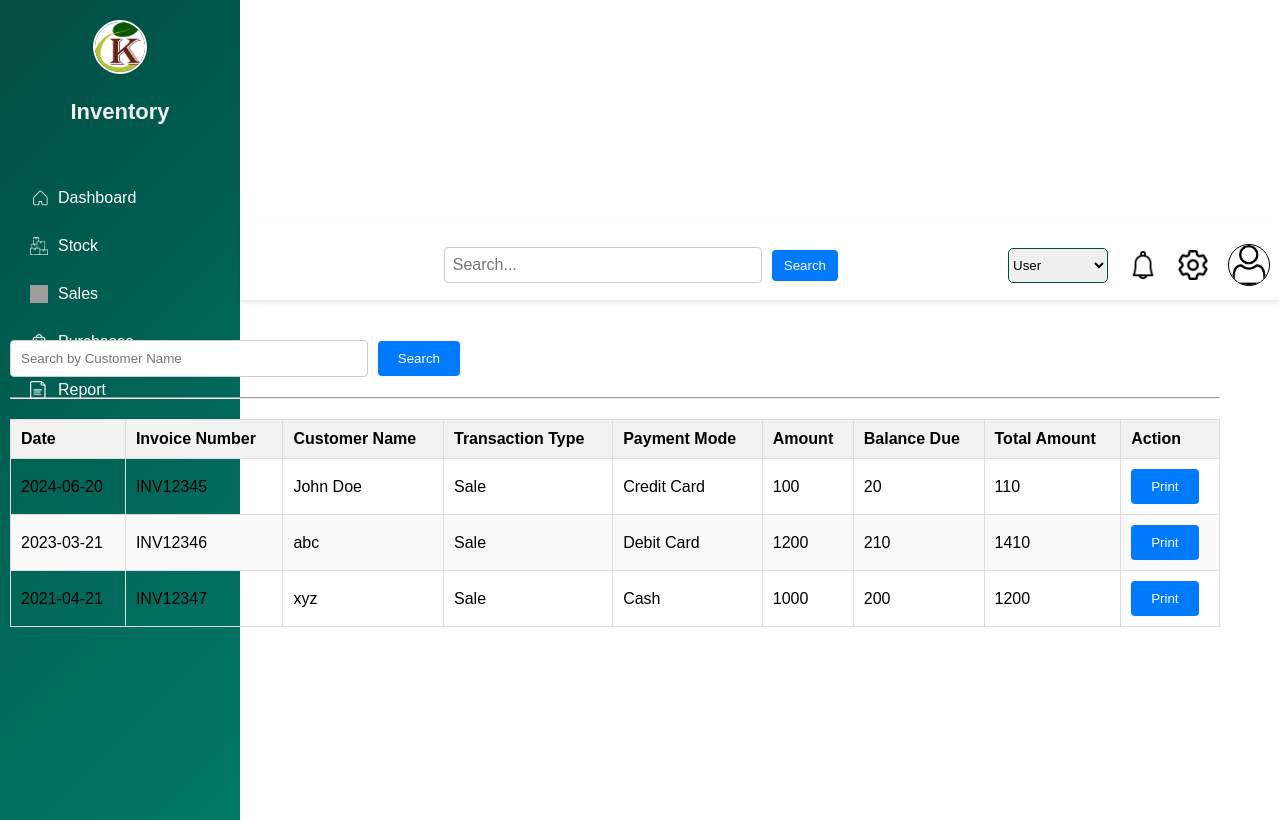
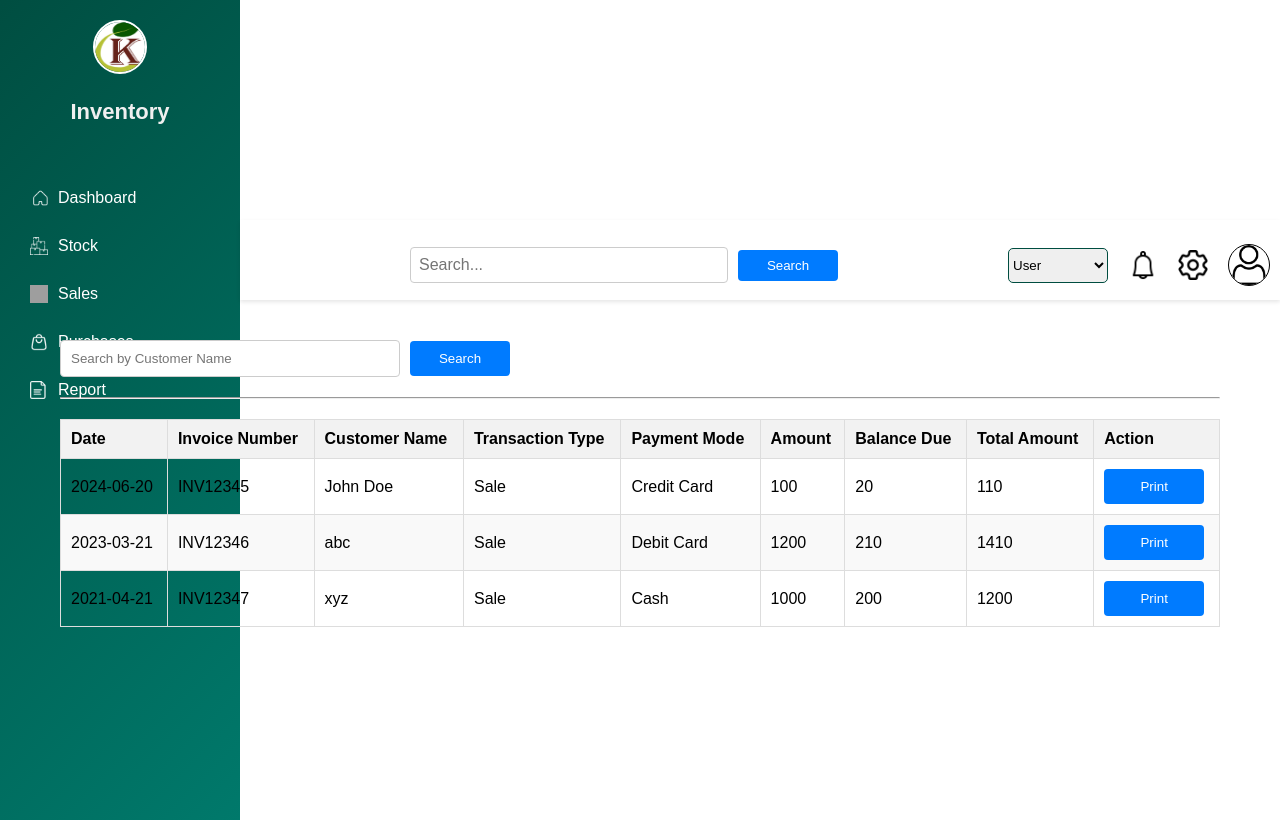
Before and after one commit to MayuriGanore/ErpKeshav_React, a React (Create React App) app: page /report/sale in a window 1280 px wide. Built offline with nearby package versions, Linux system fonts and the light colour scheme; grey boxes are pictures that could not be loaded.

Commit message:
Update Sale_Report.css

```diff
--- a/src/components/Sale_Report/Sale_Report.css
+++ b/src/components/Sale_Report/Sale_Report.css
@@ -1,21 +1,25 @@
 .salereport {
   padding: 20px;
   font-family: Arial, sans-serif;
-  margin-left: -50px;
+  align-items: flex-start;
+  max-width: 100%;
 }
 
 .salereport h2 {
-  text-align: start;
+  text-align: left;
   margin-bottom: 20px;
 }
-.container3{
+
+.container3 {
   margin-right: -770px;
 }
+
 .search-container {
   display: flex;
   align-items: center;
   gap: 10px;
   margin-bottom: 20px;
+  flex-wrap: wrap; /* Allow items to wrap if space is constrained */
 }
 
 .select_menu {
@@ -28,6 +32,7 @@
   justify-content: space-between;
   align-items: center;
   margin-bottom: 20px;
+  flex-wrap: wrap; /* Allow flex items to wrap when needed */
 }
 
 .search-box {
@@ -35,6 +40,7 @@
   padding: 10px;
   border: 1px solid #ccc;
   border-radius: 4px;
+  min-width: 200px; /* Ensures that the search box has a minimum width */
 }
 
 button {
@@ -44,6 +50,7 @@ button {
   color: white;
   cursor: pointer;
   border-radius: 4px;
+  min-width: 100px; /* Ensures that the button has a minimum width */
 }
 
 button:hover {
@@ -56,7 +63,8 @@ button:hover {
   margin-top: 20px;
 }
 
-.table th, .table td {
+.table th,
+.table td {
   padding: 10px;
   text-align: left;
   border: 1px solid #ddd;
@@ -77,13 +85,14 @@ button:hover {
 /* Responsive Design */
 @media (max-width: 992px) {
   .search-container {
-    width: 350px;
+    width: 100%; /* Ensure full width on smaller screens */
   }
 }
 
 @media (max-width: 768px) {
   .salereport {
     margin-left: 0;
+    padding: 10px; /* Adjust padding for smaller screens */
   }
 
   .search-container {
@@ -123,4 +132,10 @@ button:hover {
   button {
     padding: 6px 12px;
   }
+
+  .container2,
+  .container3 {
+    flex-direction: column; /* Stack items vertically */
+    align-items: stretch;
+  }
 }
```
